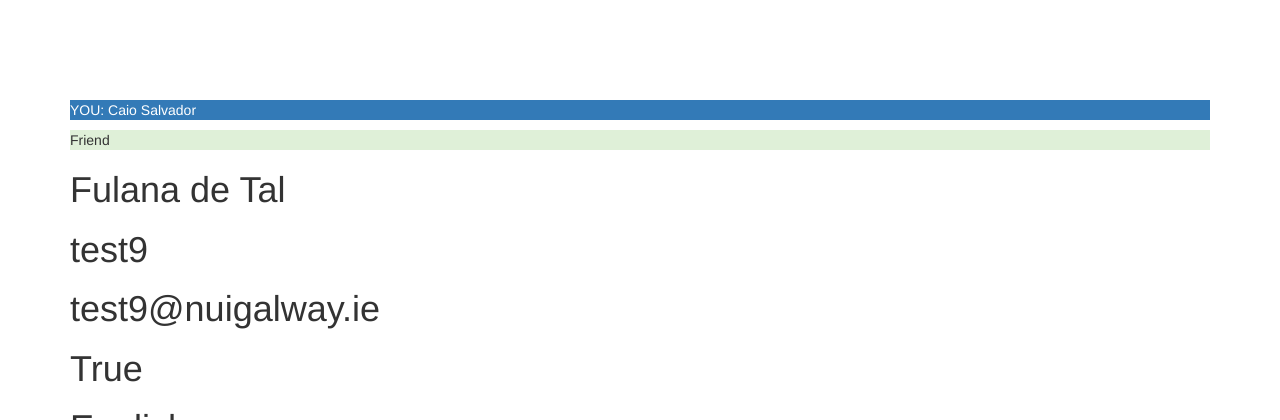
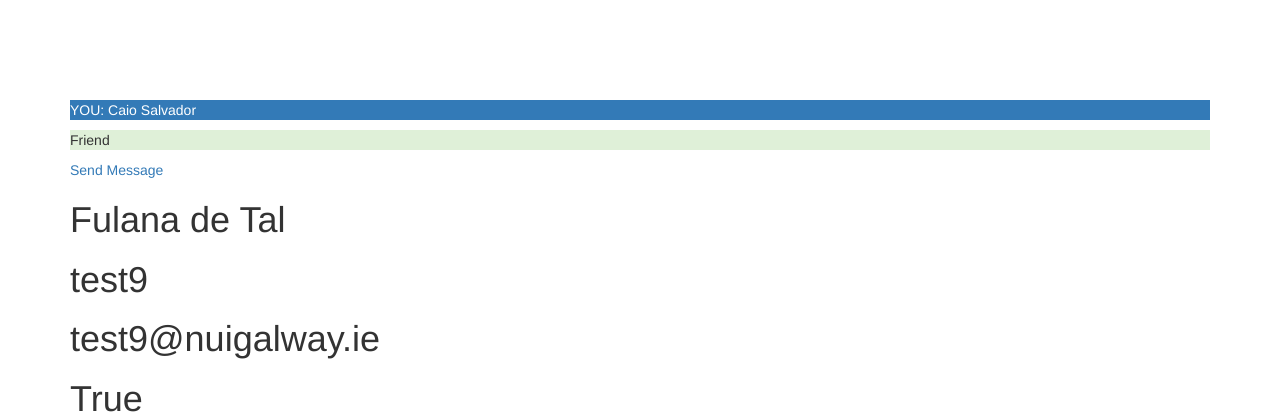
Before and after one commit to caiocsalvador/whats_the_craic, a Django app: page /profile/16/ in a window 1280 px wide. Shown: the top 420 px of the page. Run offline with Django 3.2, Linux system fonts and the light colour scheme; a user stored in the database is signed in; data comes from the database, SQL or seed files in the repository; both versions use the stored data as it was after the commit; some libraries are stand-ins or nearby versions.

Commit message:
send message

```diff
--- a/src/profiles/models.py
+++ b/src/profiles/models.py
@@ -85,8 +85,6 @@ class Profile(models.Model):
 
 
 
-
-
 ################# FRIENDSHIP MODEL #######################
 
 class Friendship(models.Model):
@@ -96,3 +94,12 @@ class Friendship(models.Model):
 
 	def __str__(self): #def __unicode__(self):
 		return ('%s to %s' % (self.from_user, self.to_user))
+
+class Message(models.Model):
+	from_user = models.ForeignKey(Profile, related_name="message_from_user")
+	to_user = models.ForeignKey(Profile, related_name="message_to_user")
+	message = models.TextField()
+	time = models.TimeField(auto_now=False, auto_now_add=True)
+
+	def __str__(self): #def __unicode__(self):
+		return ('Message from %s to %s' % (self.from_user, self.to_user))
--- a/src/profiles/urls.py
+++ b/src/profiles/urls.py
@@ -11,4 +11,5 @@ urlpatterns = [
     url(r'^findfriends/$', login_required(FindFriends.as_view()), name='findfriends'),
     url(r'^addfriend/(?P<pk>\d+)/$', login_required(AddFriend.as_view()), name='addfriend'),
     url(r'^acceptfriend/(?P<pk>\d+)/$', login_required(AcceptFriendship.as_view()), name='acceptfriend'),
+    url(r'^sendmessage/(?P<pk>\d+)/$', login_required(SendMessage.as_view()), name='sendmessage'),
 ]
--- a/src/profiles/views.py
+++ b/src/profiles/views.py
@@ -4,10 +4,10 @@ from django.contrib.messages.views import SuccessMessageMixin
 from django.core.urlresolvers import reverse
 from django.http import HttpResponseRedirect, Http404, HttpResponseForbidden
 from django.shortcuts import render
-from django.views.generic import TemplateView
+from django.views.generic import TemplateView, View
 from django.views.generic.detail import DetailView
 from django.views.generic.edit import CreateView, UpdateView
-from .models import Profile, Friendship
+from .models import Profile, Friendship, Message
 from .forms import ProfileRegisterForm
 from registration.models import RegistrationProfile
 
@@ -130,7 +130,7 @@ class FindFriends(SuccessMessageMixin, TemplateView):
 		return context
 
 
-class AddFriend(SuccessMessageMixin, TemplateView):
+class AddFriend(SuccessMessageMixin, View):
 	template_name = "add_friend.html"
 
 	def dispatch(self, request, *args, **kwargs):
@@ -143,7 +143,7 @@ class AddFriend(SuccessMessageMixin, TemplateView):
 		return HttpResponseRedirect(reverse('profiles:view', kwargs={'pk':self.kwargs['pk']}))
 
 
-class AcceptFriendship(SuccessMessageMixin, TemplateView):
+class AcceptFriendship(SuccessMessageMixin, View):
 	template_name = "add_friend.html"
 
 	def dispatch(self, request, *args, **kwargs):
@@ -155,3 +155,35 @@ class AcceptFriendship(SuccessMessageMixin, TemplateView):
 		friendship.save()
 		messages.info(self.request, 'Friendship accepted.')
 		return HttpResponseRedirect(reverse('profiles:view', kwargs={'pk':self.kwargs['pk']}))
+
+
+class SendMessage(SuccessMessageMixin, TemplateView):
+	template_name = "sendmessage.html"
+
+	def get_context_data(self, **kwargs):
+		context = super(SendMessage, self).get_context_data(**kwargs)
+
+		#TESTS WE NEED
+		user = self.request.user
+		profile = Profile.objects.get(user=self.request.user)
+		message_for = Profile.objects.get(id=self.kwargs['pk'])
+
+		#ALL CONTEXT VARIABLES
+		context["profile"] = profile
+		context["message_for"] = message_for
+		context["site_name"] = 	"What's the Craic?"
+		context["title"] = 	""
+		context["submit_btn"] = ""
+		return context
+
+	def post(self, request, *args, **kwargs):
+		#form = self.form_class(request.POST)
+		form = (self.request.POST)
+		profile = Profile.objects.get(user=self.request.user)
+		message_for = Profile.objects.get(id=self.kwargs['pk'])
+		if form['message']:
+			message = Message(from_user=profile, to_user=message_for, message=form['message'])
+			message.save()
+			print(form['message'])
+
+		return HttpResponseRedirect(reverse('profiles:sendmessage', kwargs={'pk': self.kwargs['pk']}))
--- a/src/templates/profiles/profile_detail.html
+++ b/src/templates/profiles/profile_detail.html
@@ -28,6 +28,8 @@
 	{% endif %}
 {% endif %}
 
+<a href="{% url 'profiles:sendmessage' object.id %}">Send Message</a>
+
 <h1>{{ object.name }}</h1>
 <h1>{{ object.user }}</h1>
 <h1>{{ object.email }}</h1>
```
Also changed, not shown: src/profiles/admin.py (+6 -2 lines), src/templates/sendmessage.html (added, +28 -0 lines), src/db.sqlite3, src/profiles/migrations/0006_message.py (added), src/profiles/migrations/0007_message_time.py (added).
